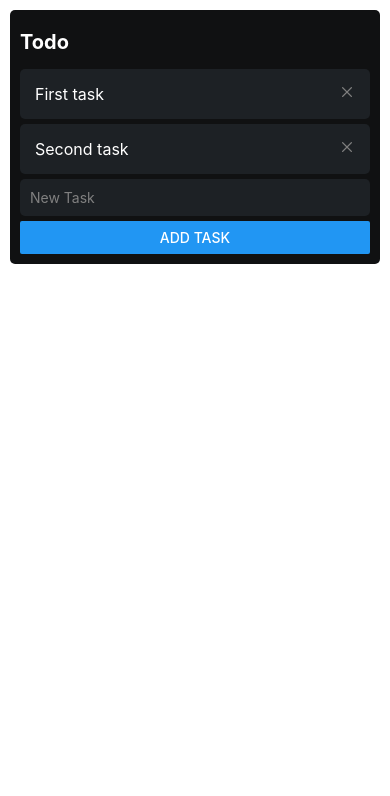
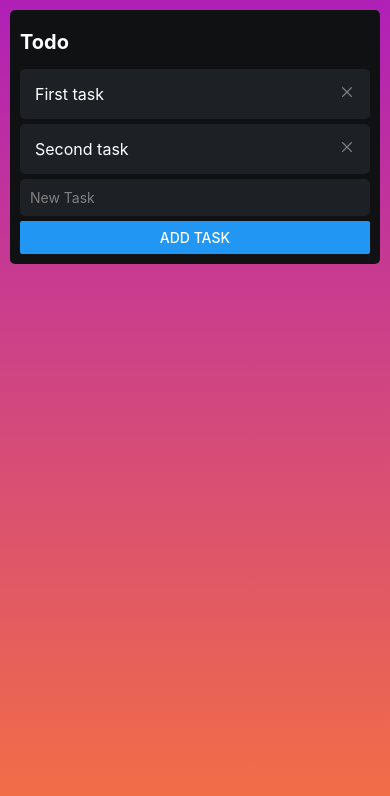
Before and after one commit to mmara13/TrelloWannaBe, a React Native app: screen / in a window 390 px wide. Shown: the top 796 px of the page. Built offline with nearby package versions, Linux system fonts and the light colour scheme.

Commit message:
Background gradient

```diff
--- a/App.tsx
+++ b/App.tsx
@@ -2,18 +2,15 @@
 import { StyleSheet, Text, View, SafeAreaView } from 'react-native';
 import TaskListItem from './src/components/TaskListItem';
 import TaskList from './src/components/TaskList';
+import TaskBoard from './src/components/TaskBoard';
 
 export default function App() {
   return (
-    <SafeAreaView style={styles.container}>
+    <View style={styles.container}>
+      <TaskBoard />
 
-
-      <View style={{padding: 10}}>
-        <TaskList />
-
-      </View>
-      <StatusBar style="auto" />
-    </SafeAreaView>
+      <StatusBar style="light" />
+    </View>
   );
 }
 
@@ -21,7 +18,5 @@
   container: {
     flex: 1,
     backgroundColor: '#fff',
-    padding: 10,
-
   },
 });
--- a/package.json
+++ b/package.json
@@ -14,7 +14,8 @@
     "react": "18.2.0",
     "react-native": "0.73.6",
     "typescript": "^5.3.0",
-    "@types/react": "~18.2.45"
+    "@types/react": "~18.2.45",
+    "expo-linear-gradient": "~12.7.2"
   },
   "devDependencies": {
     "@babel/core": "^7.20.0"
--- /dev/null
+++ b/src/components/TaskBoard.tsx
@@ -0,0 +1,18 @@
+import {View, StyleSheet, SafeAreaView} from 'react-native';
+import TaskList from './TaskList';
+import { LinearGradient } from 'expo-linear-gradient';
+
+export default function TaskBoard (){
+    return (
+      <View style={{padding: 10, flex: 1}}>
+        <LinearGradient
+            // Background Linear Gradient
+            colors={['#b120b7', '#f67240']}
+            style={StyleSheet.absoluteFill}
+        />
+        <SafeAreaView>
+            <TaskList />
+        </SafeAreaView>
+      </View>
+    );
+}
```
Also changed, not shown: 1 other file (tests, documents, lock files or other folders).
